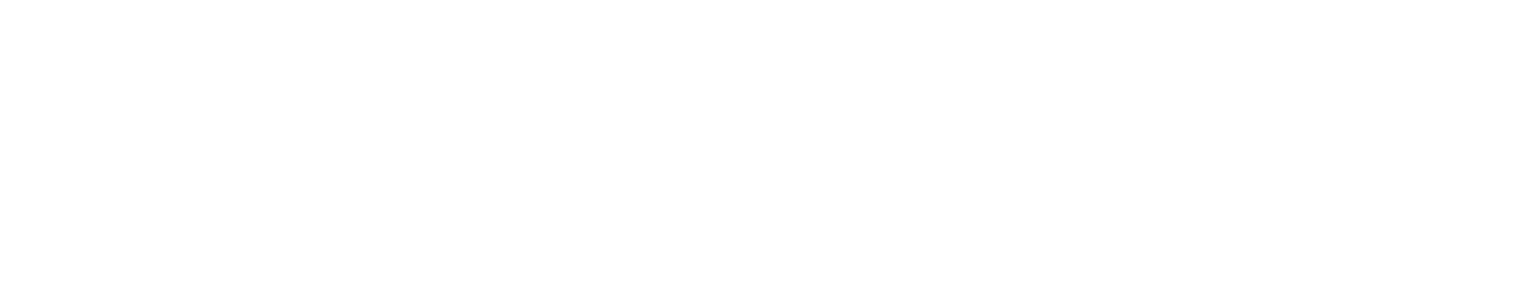
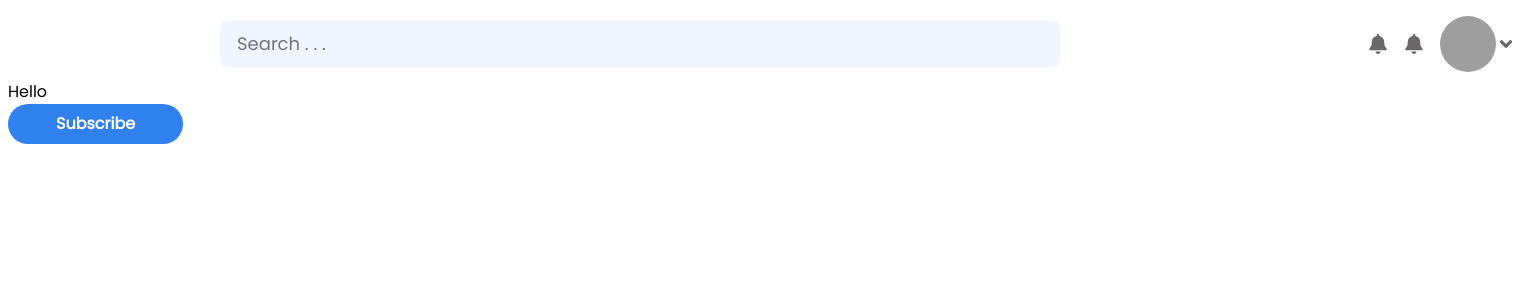
Before and after one commit to katampoi/phase-5-frontend, a React (Create React App) app: page /Category in a window 1280 px wide. Before the commit this address had no page. Shown: the top 300 px of the page, 1516 px wide, since content can reach past the window. Built offline with nearby package versions, Linux system fonts and the light colour scheme; grey boxes are pictures that could not be loaded.

Commit message:
creates categorypage

```diff
--- a/src/App.js
+++ b/src/App.js
@@ -4,6 +4,7 @@ import './App.css';
 import LandingPage from './pages/LandingPage';
 import LoginPage from './pages/LoginPage';
 import SignupPage from './pages/SignupPage';
+import CategoryPage from './pages/CategoryPage'
 
 function App() {
   return (
@@ -15,6 +16,7 @@ function App() {
         <Route exact path="" element={<LandingPage/>}></Route>
         <Route exact path="/LoginPage" element={<LoginPage />}></Route>
         <Route exact path="/SignupPage" element={<SignupPage />}></Route>
+        <Route exact path="/Category" element={<CategoryPage/>}></Route>
         </Routes>
       </Router>
 
--- a/src/components/CategoryCard.jsx
+++ b/src/components/CategoryCard.jsx
@@ -1,9 +1,16 @@
 import React from 'react'
+import {useNavigate} from 'react-router-dom'
 
 function CategoryCard() {
+
+  const navigate =useNavigate();
+
+  function handleClick(){
+ navigate('/Category')
+  }
   return (
         <div className='flex flex-row items-center space-x-2 md:space-x-5'>
-            <img className='h-16 rounded-xl object-cover' src="https://manofmany.com/wp-content/uploads/2019/04/David-Gandy-1200x800.jpg" alt="" />
+            <img onClick={handleClick} className='h-16 rounded-xl object-cover' src="https://manofmany.com/wp-content/uploads/2019/04/David-Gandy-1200x800.jpg" alt="" />
             <h2 className='font-bold text-xl text-gray-500'>Dev Ops</h2>
         </div>
   )
--- /dev/null
+++ b/src/pages/CategoryPage.js
@@ -0,0 +1,24 @@
+import React from 'react'
+import {useNavigate} from 'react-router-dom'
+import NavBar from '../components/NavBar'
+
+function CategoryPage(){
+
+    const navigate = useNavigate()
+
+    function handleClick(){
+navigate('/')
+    }
+
+    return(
+        <div>
+            <NavBar/>
+            <centre>
+               <h1>Hello</h1>
+               <button onClick={handleClick} className='bg-[#3080ED] px-12 py-2 rounded-[30px] text-white font-bold' >Subscribe</button>
+        </centre>
+        </div>
+    )
+}
+
+export default CategoryPage
```
